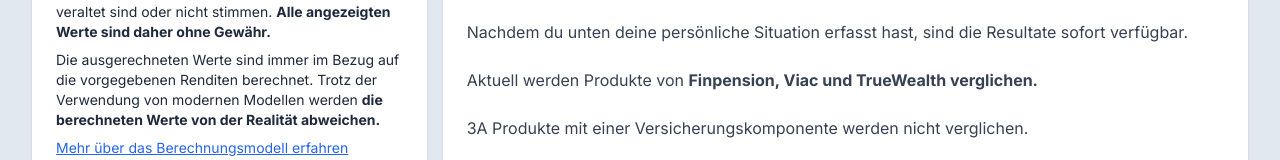
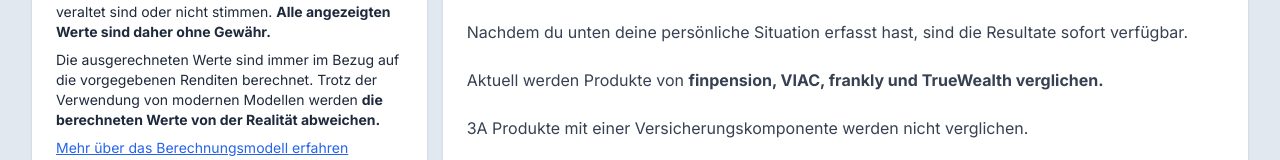
Before and after one commit to nwalser/3a-comparator, a SvelteKit app in the folder src/: page / in a window 1280 px wide. Shown: the part 515-675 px from the top of the page. Built offline with nearby package versions, Linux system fonts and the light colour scheme.

Commit message:
updated comparison text

```diff
--- a/src/src/routes/+page.svelte
+++ b/src/src/routes/+page.svelte
@@ -38,7 +38,7 @@
 					</p>
 					<p>
 						Aktuell werden Produkte von <span class="font-bold"
-							>Finpension, Viac und TrueWealth verglichen.</span
+							>finpension, VIAC, frankly und TrueWealth verglichen.</span
 						>
 					</p>
 					<p>3A Produkte mit einer Versicherungskomponente werden nicht verglichen.</p>
```
Also changed, not shown: src/src/routes/blog/bsp/page.md (renamed from src/src/routes/blog/bsp/+page.md).
